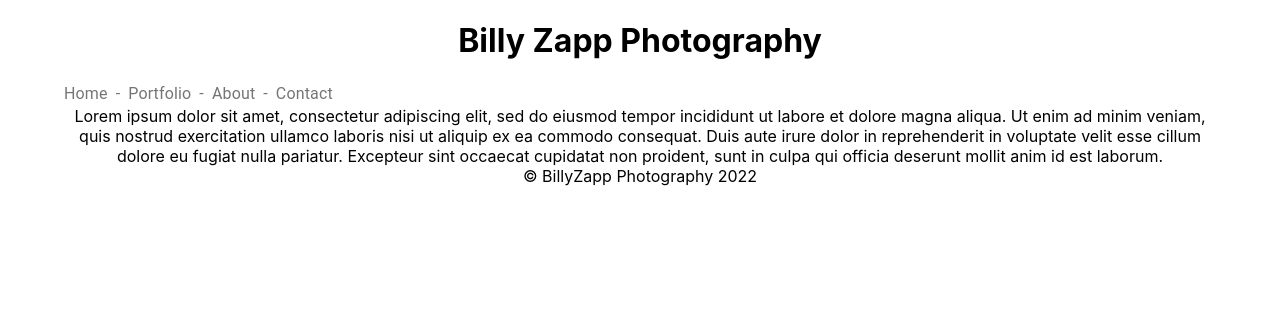
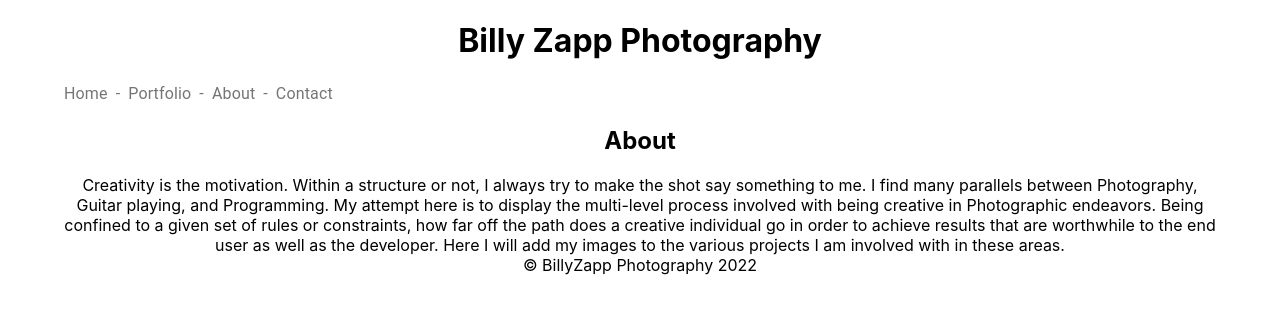
Before and after one commit to bzappasodi/billy-zapp-photography-react, a React (Create React App) app: page /about in a window 1280 px wide. Shown: the top 314 px of the page. Built offline with nearby package versions, Linux system fonts and the light colour scheme.

Commit message:
update to about

```diff
--- a/src/components/About/About.js
+++ b/src/components/About/About.js
@@ -1,15 +1,20 @@
 import React from 'react'
+import {Col, Row} from "react-bootstrap";
 
 
-const About = () =>{
+const About = () => {
 
-    let aboutText = "Lorem ipsum dolor sit amet, consectetur adipiscing elit, sed do eiusmod tempor incididunt ut labore et dolore magna aliqua. Ut enim ad minim veniam, quis nostrud exercitation ullamco laboris nisi ut aliquip ex ea commodo consequat. Duis aute irure dolor in reprehenderit in voluptate velit esse cillum dolore eu fugiat nulla pariatur. Excepteur sint occaecat cupidatat non proident, sunt in culpa qui officia deserunt mollit anim id est laborum.";
+    let aboutText = "Creativity is the motivation. Within a structure or not, I always try to make the shot say something to me. I find many parallels between Photography, Guitar playing, and Programming. My attempt here is to display the multi-level process involved with being creative in Photographic endeavors. Being confined to a given set of rules or constraints, how far off the path does a creative individual go in order to achieve results that are worthwhile to the end user as well as the developer. Here I will add my images to the various projects I am involved with in these areas.";
 
-
-    return(
-        <div>
-            {aboutText}
-        </div>
+    return (
+        <>
+            <Row><h2>About</h2></Row>
+            <Row>
+                <Col xs={2}/>
+                <Col xs={8} className="aboutText text-link">{aboutText}</Col>
+                <Col xs={2}/>
+            </Row>
+        </>
     )
 }
 
```
